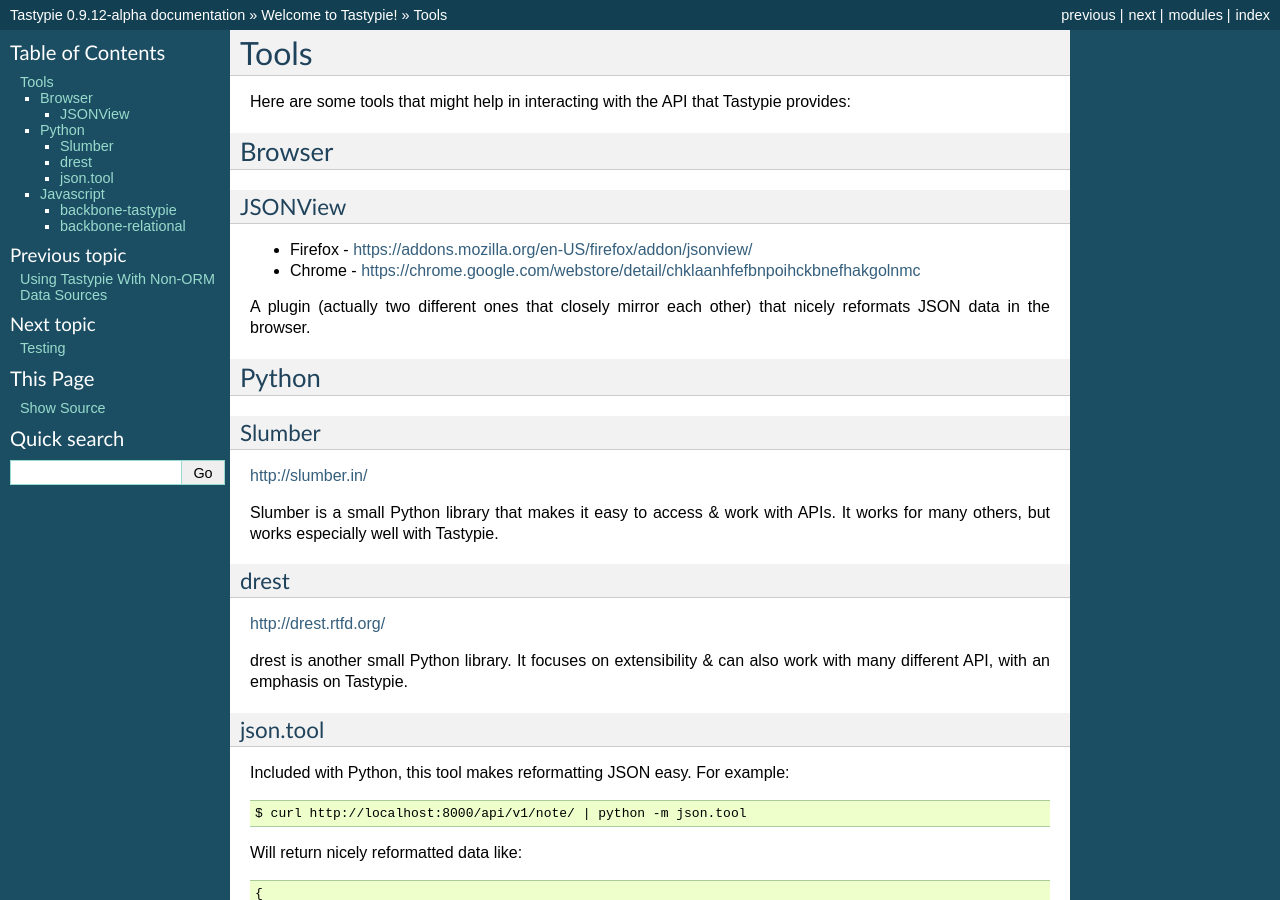
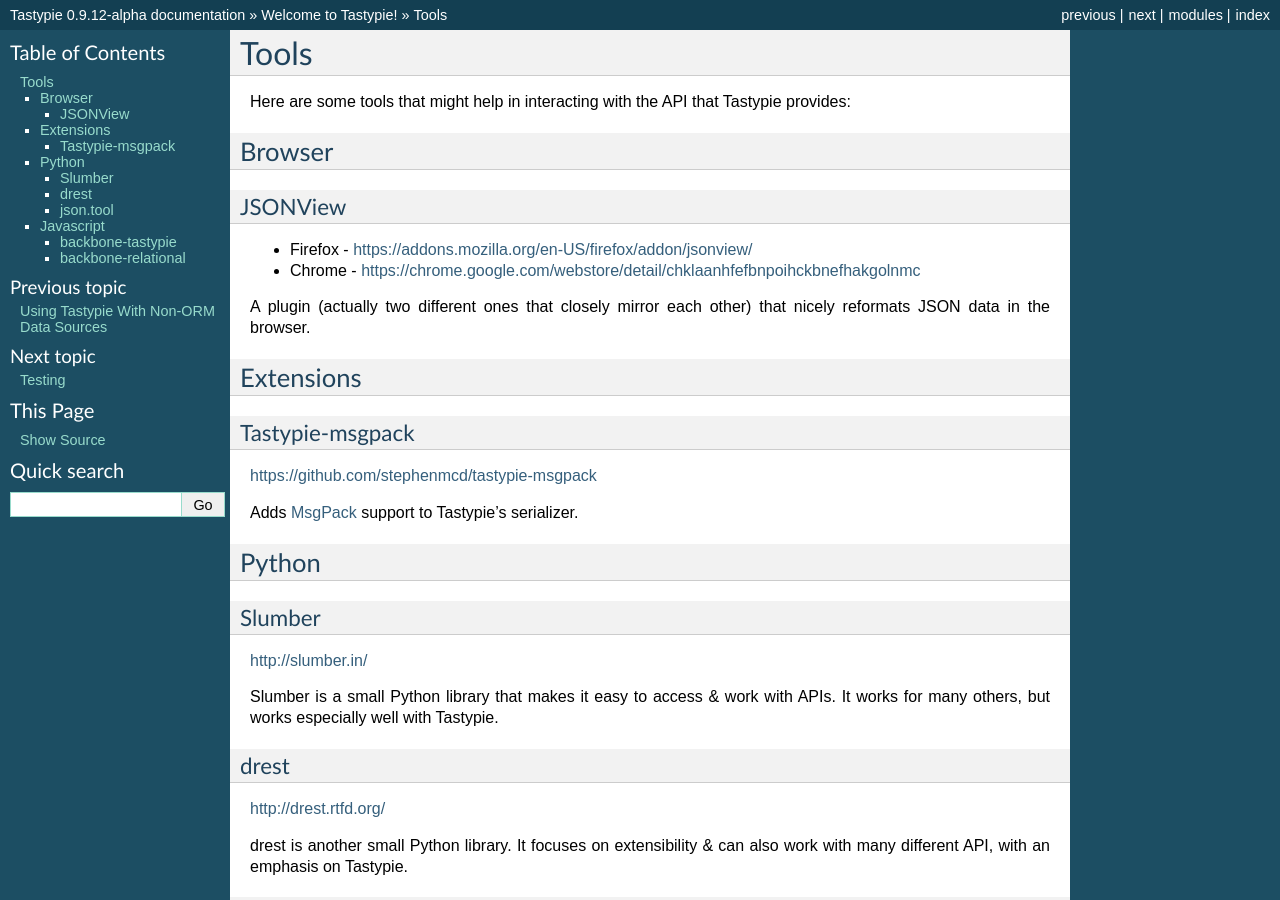
Before and after one commit to django-tastypie/django-tastypie, a Sphinx documentation site: the page built from docs/tools.rst, in a window 1280 px wide and 900 px high. Built offline with Sphinx 7.4.7, drawn with Linux system fonts in a browser that asks for light colours.

Commit message:
Added tastypie-msgpack to TOOLS.

```diff
--- a/docs/tools.rst
+++ b/docs/tools.rst
@@ -19,6 +19,19 @@
 
 A plugin (actually two different ones that closely mirror each other) that
 nicely reformats JSON data in the browser.
+
+
+Extensions
+==========
+
+Tastypie-msgpack
+----------------
+
+https://github.com/stephenmcd/tastypie-msgpack
+
+Adds MsgPack_ support to Tastypie's serializer.
+
+.. _MsgPack: http://msgpack.org/
 
 
 Python
```
